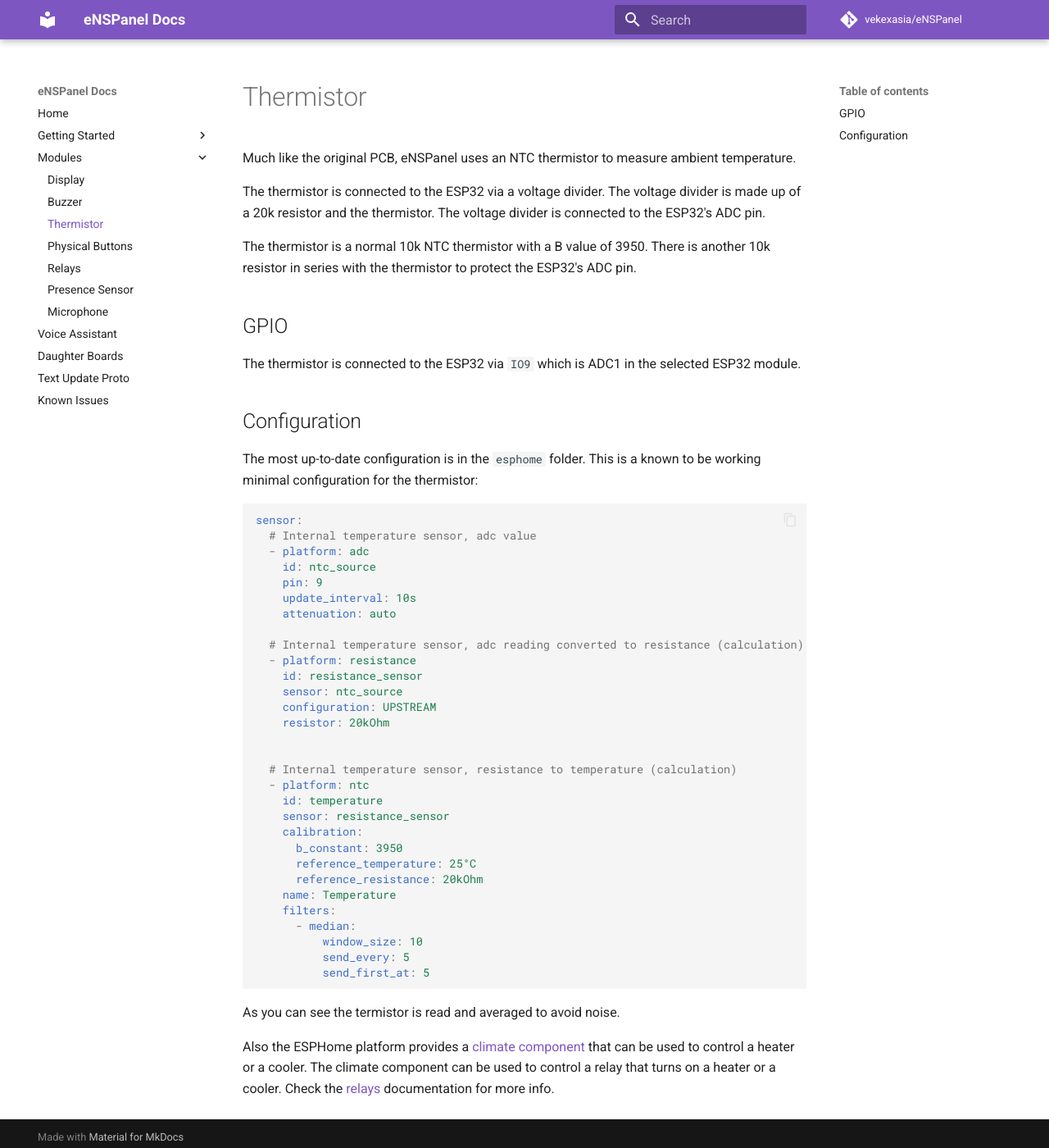
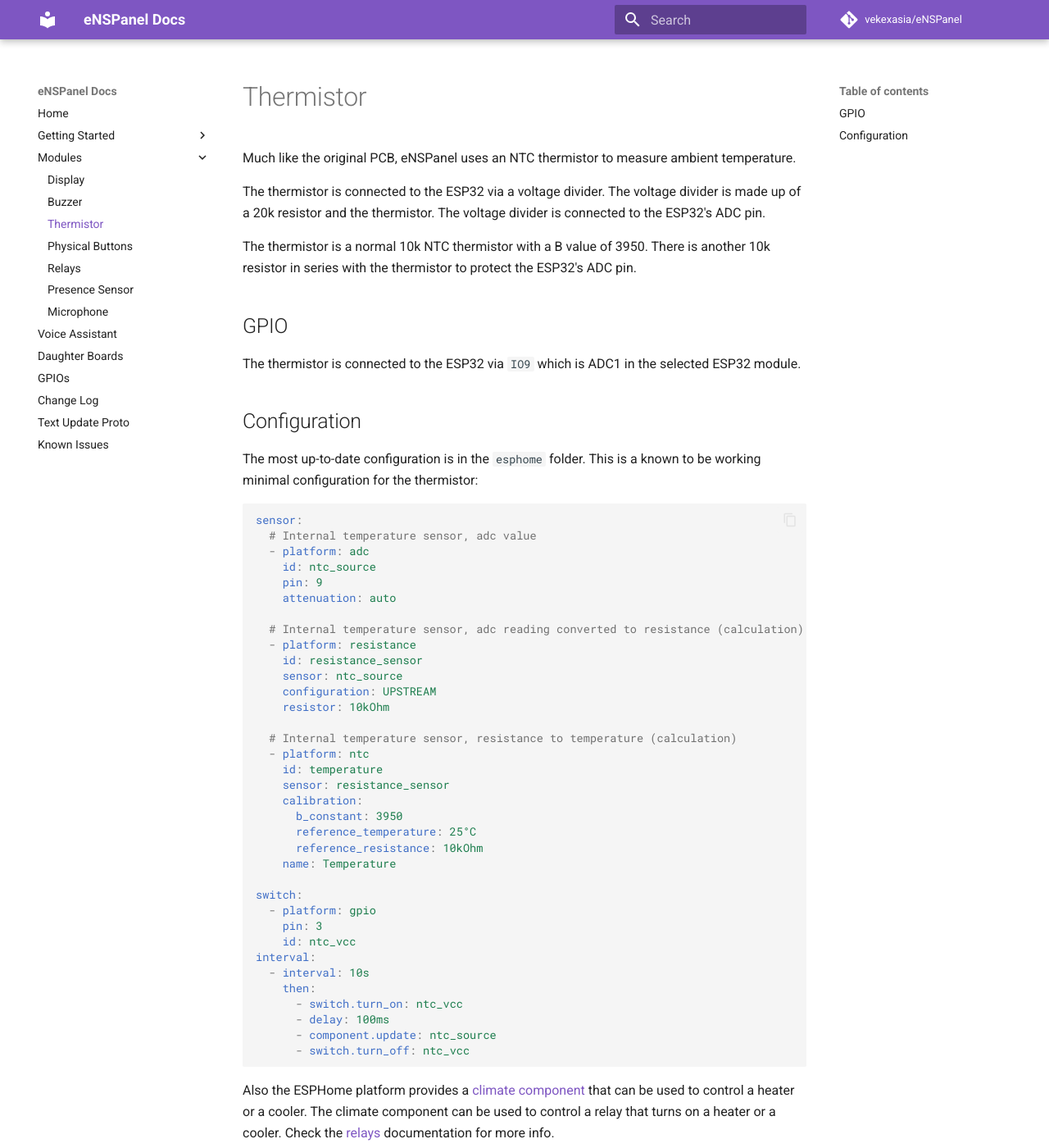
Before and after one commit to vekexasia/eNSPanel, an MkDocs documentation site: the page built from docs/modules/thermistor.md, in a window 1280 px wide and 1400 px high. Shown: the whole window at 82% size. Built offline with MkDocs 1.6.1 and Material for MkDocs 9.7.7, drawn with Linux system fonts in a browser that asks for light colours; comment, search, counter and statistics services are not loaded.

Commit message:
:docs refining

````diff
--- a/docs/modules/thermistor.md
+++ b/docs/modules/thermistor.md
@@ -26,8 +25,7 @@
     id: resistance_sensor
     sensor: ntc_source
     configuration: UPSTREAM
-    resistor: 20kOhm
-
+    resistor: 10kOhm
 
   # Internal temperature sensor, resistance to temperature (calculation)
   - platform: ntc
@@ -36,16 +34,20 @@
     calibration:
       b_constant: 3950
       reference_temperature: 25°C
-      reference_resistance: 20kOhm
+      reference_resistance: 10kOhm
     name: Temperature
-    filters:
-      - median:
-          window_size: 10
-          send_every: 5
-          send_first_at: 5
 
+switch:
+  - platform: gpio
+    pin: 3
+    id: ntc_vcc
+interval:
+  - interval: 10s
+    then:
+      - switch.turn_on: ntc_vcc
+      - delay: 100ms
+      - component.update: ntc_source
+      - switch.turn_off: ntc_vcc
 ```
 
-As you can see the termistor is read and averaged to avoid noise.
-
 Also the ESPHome platform provides a [climate component](https://esphome.io/components/climate/index.html) that can be used to control a heater or a cooler. The climate component can be used to control a relay that turns on a heater or a cooler. Check the [relays](relays.md) documentation for more info.
--- a/mkdocs.yml
+++ b/mkdocs.yml
@@ -17,9 +17,9 @@
   - Home: index.md
   - Getting Started:
     - PCB Ordering: pcb.md
-    - Bill Of Material: bom.md
     - Soldering: soldering.md
     - First firmware flash: flashing.md
+    - Configuration: configuration.md
   - Modules:
     - Display: modules/display.md
     - Buzzer: modules/buzzer.md
@@ -30,5 +30,7 @@
     - Microphone: modules/microphone.md
   - Voice Assistant: microwakeword.md
   - Daughter Boards: daughter.md
+  - GPIOs: gpios.md
+  - Change Log: changelog.md
   - Text Update Proto: textupdateproto.md
   - Known Issues: known-issues.md
````
Also changed, not shown: other parts of docs/modules/thermistor.md (+0 -1 lines), docs/changelog.md (added, +7 -0 lines), docs/configuration.md (added, +11 -0 lines), docs/gpios.md (added, +36 -0 lines), docs/known-issues.md (added, +19 -0 lines), docs/pcb.md (+4 -0 lines), docs/soldering.md (+10 -1 lines), docs/images/esp32-s3-pinouts.png (added), docs/images/pcb-v2.1.4.png (added), docs/v1.4.png (deleted).
